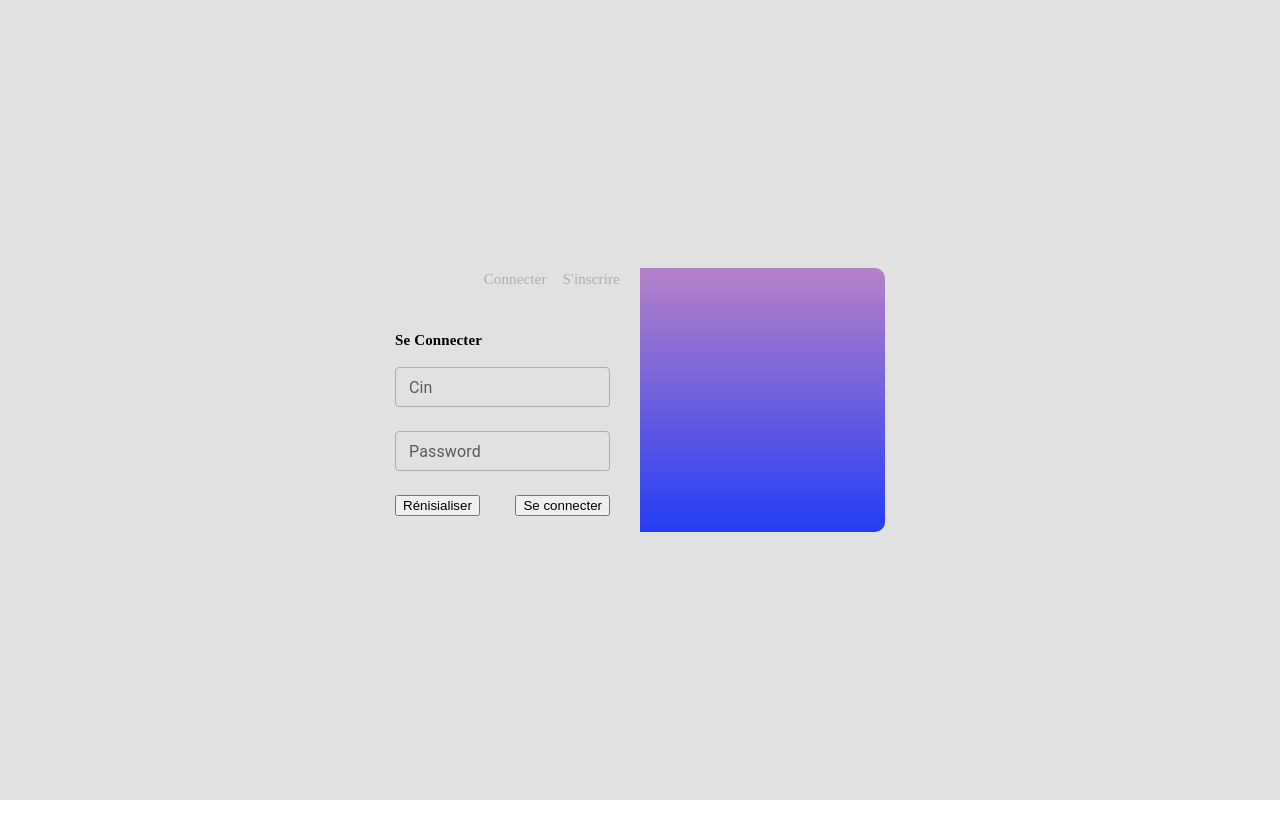
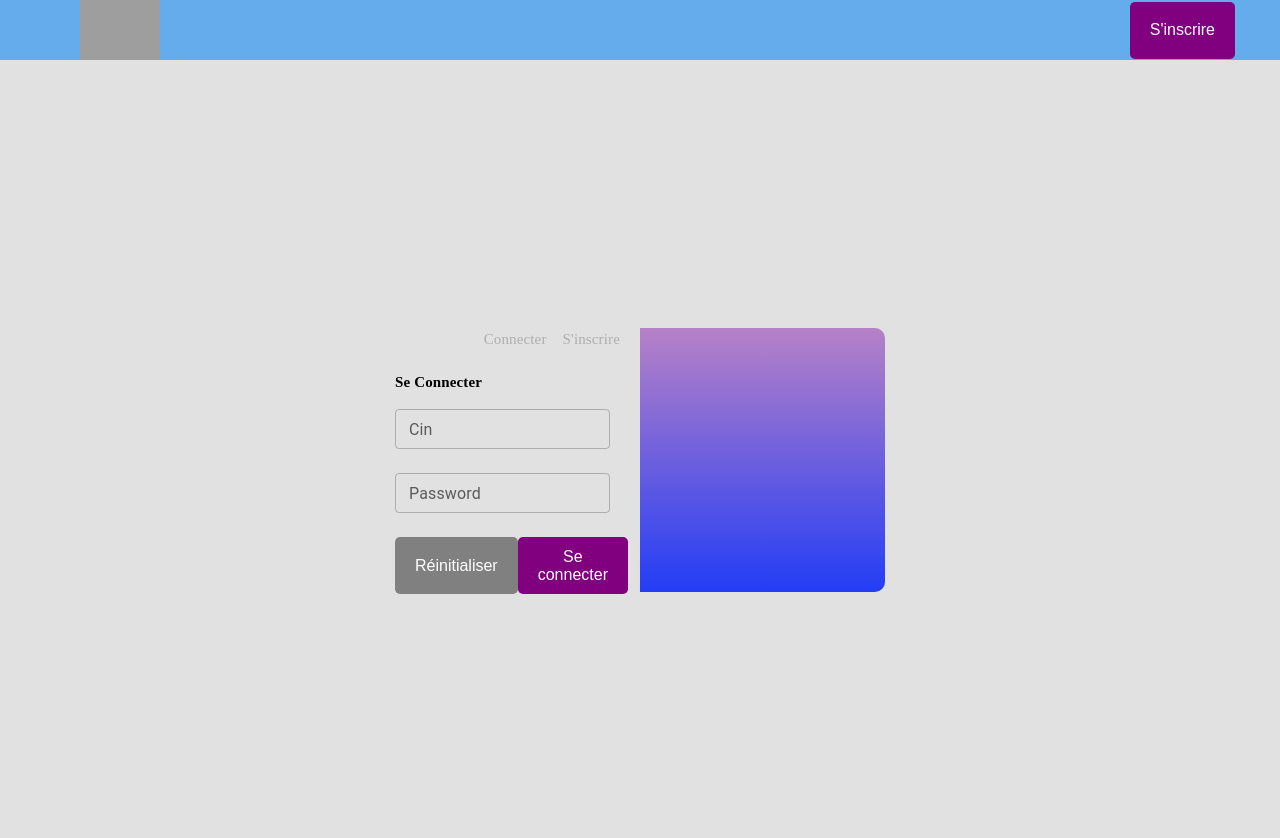
Before and after one commit to Senpai-tn/Dorsaf-Chaima-FE, a React (Create React App) app: page /auth in a window 1280 px wide. Shown: the top 838 px of the page. Before the commit the page ends 800 px from the top, so only its background shows below. Built offline with nearby package versions, Linux system fonts and the light colour scheme; grey boxes are pictures that could not be loaded.

Commit message:
Navbar + cours info

```diff
--- a/src/App.js
+++ b/src/App.js
@@ -6,12 +6,15 @@ import HomeAdmin from './Pages/Admin/Home/Home'
 import Register from './Pages/Register/Register'
 import { useSelector } from 'react-redux'
 import Auth from './Pages/Auth/Auth'
+import CoursInfo from './Pages/Cours/CoursInfo/CoursInfo'
+import Navbar from './Components/Navbar/Navbar'
 
 function App() {
   const user = useSelector((state) => state.user)
 
   return (
     <div>
+      <Navbar />
       {user !== null ? (
         <Routes>
           {user.role === 'prof' ? (
@@ -21,6 +24,7 @@ function App() {
           ) : user.role === 'admin' ? (
             <Route path="/" element={<HomeAdmin />} />
           ) : null}
+          <Route path="/cours" element={<CoursInfo />} />
           <Route path="*" element={<h1>404 Not Found</h1>} />
         </Routes>
       ) : (
--- /dev/null
+++ b/src/Components/Button/Button.jsx
@@ -0,0 +1,58 @@
+import React from 'react'
+
+const Button = ({ text, type: typeProps, onClick }) => {
+  return (
+    <button
+      style={{
+        height: '57px',
+        backgroundColor:
+          typeProps === 'submit'
+            ? 'purple'
+            : typeProps === 'reset'
+            ? 'grey'
+            : typeProps === 'delete'
+            ? 'red'
+            : typeProps === 'warning'
+            ? 'orange'
+            : '',
+        color: 'white',
+        border: 'none',
+        borderRadius: '5px',
+        fontSize: '16px',
+        padding: '10px 20px',
+        cursor: 'pointer',
+        transition: 'background-color 0.5s ease',
+      }}
+      type={typeProps === 'reset' ? 'reset' : 'submit'}
+      onClick={onClick}
+      onMouseEnter={(e) => {
+        e.target.style.backgroundColor =
+          typeProps === 'reset'
+            ? '#80808078'
+            : typeProps === 'submit'
+            ? 'violet'
+            : typeProps === 'delete'
+            ? '#ff00007a'
+            : typeProps === 'warning'
+            ? '#ffc75fe6'
+            : ''
+      }}
+      onMouseLeave={(e) => {
+        e.target.style.backgroundColor =
+          typeProps === 'submit'
+            ? 'purple'
+            : typeProps === 'reset'
+            ? 'grey'
+            : typeProps === 'delete'
+            ? 'red'
+            : typeProps === 'warning'
+            ? 'orange'
+            : ''
+      }}
+    >
+      {text}
+    </button>
+  )
+}
+
+export default Button
--- a/src/Components/Cours/Cours.jsx
+++ b/src/Components/Cours/Cours.jsx
@@ -3,13 +3,19 @@ import React from 'react'
 import VisibilityIcon from '@mui/icons-material/Visibility'
 import ThumbUpOffAltIcon from '@mui/icons-material/ThumbUpOffAlt'
 import ThumbDownOffAltIcon from '@mui/icons-material/ThumbDownOffAlt'
+import { useNavigate } from 'react-router-dom'
+
 const Cours = ({ image, title, nbView, nbLike, nbDislike, price }) => {
+  const navigate = useNavigate()
   return (
     <Stack
       width={'250px'}
       height={'300px'}
       position={'relative'}
       sx={{ border: '2px solid #00000040', borderRadius: '0 0 10px 10px' }}
+      onClick={() => {
+        navigate('/cours', { state: { num: title } })
+      }}
     >
       <img height={'70%'} style={{ objectFit: 'contain' }} src={image} />
 
--- a/src/Components/Login/Login.jsx
+++ b/src/Components/Login/Login.jsx
@@ -7,6 +7,7 @@ import { loginSchema } from '../../Validateurs/validateur'
 import { yupResolver } from '@hookform/resolvers/yup'
 import { Stack, TextField, Typography } from '@mui/material'
 import { useNavigate } from 'react-router-dom'
+import Button from '../Button/Button'
 
 const Login = () => {
   const dispatch = useDispatch()
@@ -90,15 +91,8 @@ const Login = () => {
             width={'215px'}
             justifyContent={'space-between'}
           >
-            <button
-              type={'reset'}
-              onClick={() => {
-                reset()
-              }}
-            >
-              Rénisialiser
-            </button>
-            <button type="submit">Se connecter</button>
+            <Button text={'Réinitialiser'} onClick={reset} type={'reset'} />
+            <Button text={'Se connecter'} type={'submit'} />
           </Stack>
         </Stack>
       </form>
--- /dev/null
+++ b/src/Components/Navbar/Navbar.jsx
@@ -0,0 +1,58 @@
+import { Box, Stack } from '@mui/material'
+import React from 'react'
+import { useDispatch, useSelector } from 'react-redux'
+import { useNavigate } from 'react-router-dom'
+import actions from '../../Redux/actions'
+import Button from '../Button/Button'
+
+const Navbar = () => {
+  const user = useSelector((state) => state.user)
+  const navigate = useNavigate()
+  const dispatch = useDispatch()
+  return (
+    <Stack
+      direction={'row'}
+      alignItems={'center'}
+      justifyContent={'space-between'}
+      sx={{
+        bgcolor: '#64aceb',
+        height: '60px',
+        width: 'calc(100vw-90px)',
+        padding: '0 45px',
+      }}
+    >
+      <img
+        onClick={() => {
+          navigate('/')
+        }}
+        src="https://upload.wikimedia.org/wikipedia/commons/thumb/2/24/LEGO_logo.svg/2048px-LEGO_logo.svg.png"
+        height={'100%'}
+        width={'150px'}
+        style={{ objectFit: 'contain' }}
+      />
+      <Box>
+        {user === null ? (
+          <Button
+            text={"S'inscrire"}
+            type={'submit'}
+            onClick={() => {
+              navigate('/auth')
+            }}
+          />
+        ) : (
+          <Button
+            text={'Logout'}
+            type={'delete'}
+            onClick={() => {
+              dispatch({ type: actions.logout })
+              localStorage.setItem('user', null)
+              navigate('/')
+            }}
+          />
+        )}
+      </Box>
+    </Stack>
+  )
+}
+
+export default Navbar
--- /dev/null
+++ b/src/Pages/Cours/CoursInfo/CoursInfo.jsx
@@ -0,0 +1,105 @@
+import { Box, Stack, Typography } from '@mui/material'
+import React from 'react'
+import { useLocation, useNavigate } from 'react-router-dom'
+import Button from '../../../Components/Button/Button'
+import { Button as ButtonMUI } from '@mui/material'
+import ThumbUpOffAltIcon from '@mui/icons-material/ThumbUpOffAlt'
+import KeyboardReturnIcon from '@mui/icons-material/KeyboardReturn'
+
+const CoursInfo = () => {
+  const route = useLocation()
+  const navigate = useNavigate()
+
+  return (
+    <Box>
+      <ButtonMUI
+        variant="outlined"
+        size="large"
+        startIcon={<KeyboardReturnIcon />}
+        sx={{ margin: '10px 0 0 10px' }}
+        onClick={() => navigate('/')}
+      >
+        Retour
+      </ButtonMUI>
+      <Stack
+        direction={'row'}
+        marginTop={'25px'}
+        justifyContent={'space-around'}
+        height={'600px'}
+      >
+        <Stack direction={'column'} width={'50vw'}>
+          <Typography
+            sx={{
+              fontWeight: '900',
+              fontSize: '40px',
+              color: '#1212b7',
+            }}
+          >
+            Titre du cours
+          </Typography>
+          <Typography
+            sx={{
+              fontSize: '18px',
+              color: '#000',
+              overflow: 'hidden',
+              display: '-webkit-box',
+              WebkitBoxOrient: 'vertical',
+              WebkitLineClamp: 18,
+              height: '500px',
+            }}
+          >
+            Description du cours Lorem ipsum dolor sit amet consectetur
+            adipisicing elit. Dolorum nesciunt reprehenderit autem officia
+            recusandae alias maiores doloremque! Voluptates, porro quam ullam
+            dolorem vitae e
+          </Typography>
+          {route.state.num === 'JS' ? (
+            <Button type={'warning'} text={'Acheter ce cours'} />
+          ) : (
+            <ButtonMUI
+              variant="outlined"
+              color="warning"
+              size="large"
+              startIcon={<ThumbUpOffAltIcon />}
+            >
+              Delete
+            </ButtonMUI>
+          )}
+        </Stack>
+        <Stack direction={'column'} width={'50vw'}>
+          <img
+            src="https://upload.wikimedia.org/wikipedia/commons/thumb/2/24/LEGO_logo.svg/2048px-LEGO_logo.svg.png"
+            width={'100%'}
+            height={'90%'}
+            style={{ objectFit: 'contain' }}
+          />
+          <Stack
+            direction={'row'}
+            justifyContent={'space-around'}
+            alignItems={'center'}
+            height={'10%'}
+          >
+            <Typography style={{ color: 'orange', fontWeight: '700' }}>
+              Télécharger
+            </Typography>
+            <Typography style={{ color: 'orange', fontWeight: '700' }}>
+              Passer Quiz
+            </Typography>
+          </Stack>
+        </Stack>
+      </Stack>
+      <iframe
+        style={{ marginTop: '25px' }}
+        width="100%"
+        height="600px"
+        src="https://www.youtube.com/embed/m1-XAOyL8kk"
+        title="YouTube video player"
+        frameborder="0"
+        allow="accelerometer; autoplay; clipboard-write; encrypted-media; gyroscope; picture-in-picture; web-share"
+        allowfullscreen
+      />
+    </Box>
+  )
+}
+
+export default CoursInfo
--- a/src/Pages/Prof/Home/Home.jsx
+++ b/src/Pages/Prof/Home/Home.jsx
@@ -7,6 +7,7 @@ import CreateIcon from '@mui/icons-material/Create'
 import ExitToAppIcon from '@mui/icons-material/ExitToApp'
 import { useDispatch } from 'react-redux'
 import actions from '../../../Redux/actions'
+import { useNavigate } from 'react-router-dom'
 
 const Home = () => {
   const [openModal, setOpenModal] = useState(false)
@@ -14,6 +15,8 @@ const Home = () => {
   const [type, setType] = useState('ajout')
   const [cours, setCours] = useState(null)
   const dispatch = useDispatch()
+  const navigate = useNavigate()
+
   const getCourses = () => {
     axios
       .get('http://127.0.0.1:5000/cours')
```
